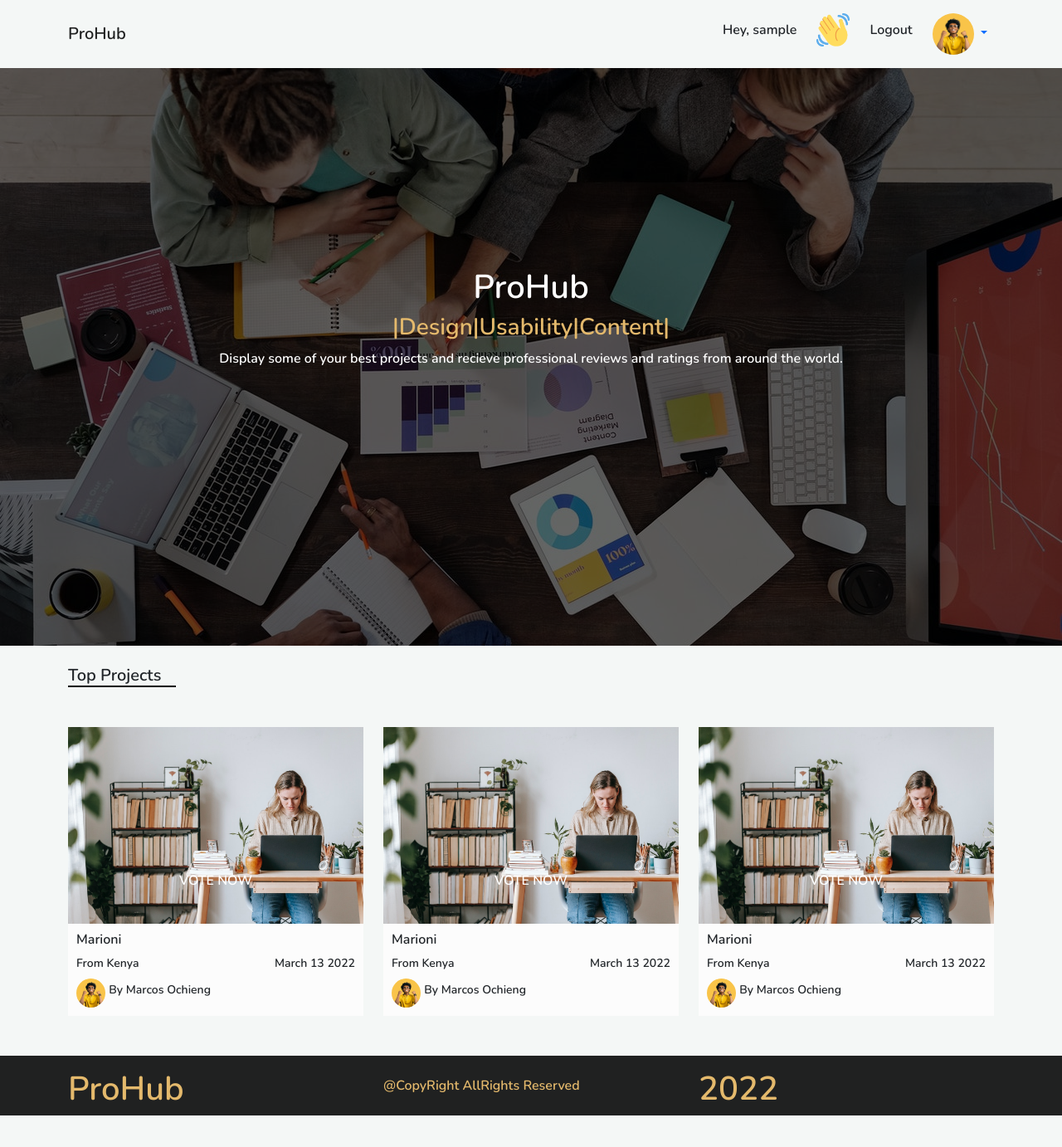
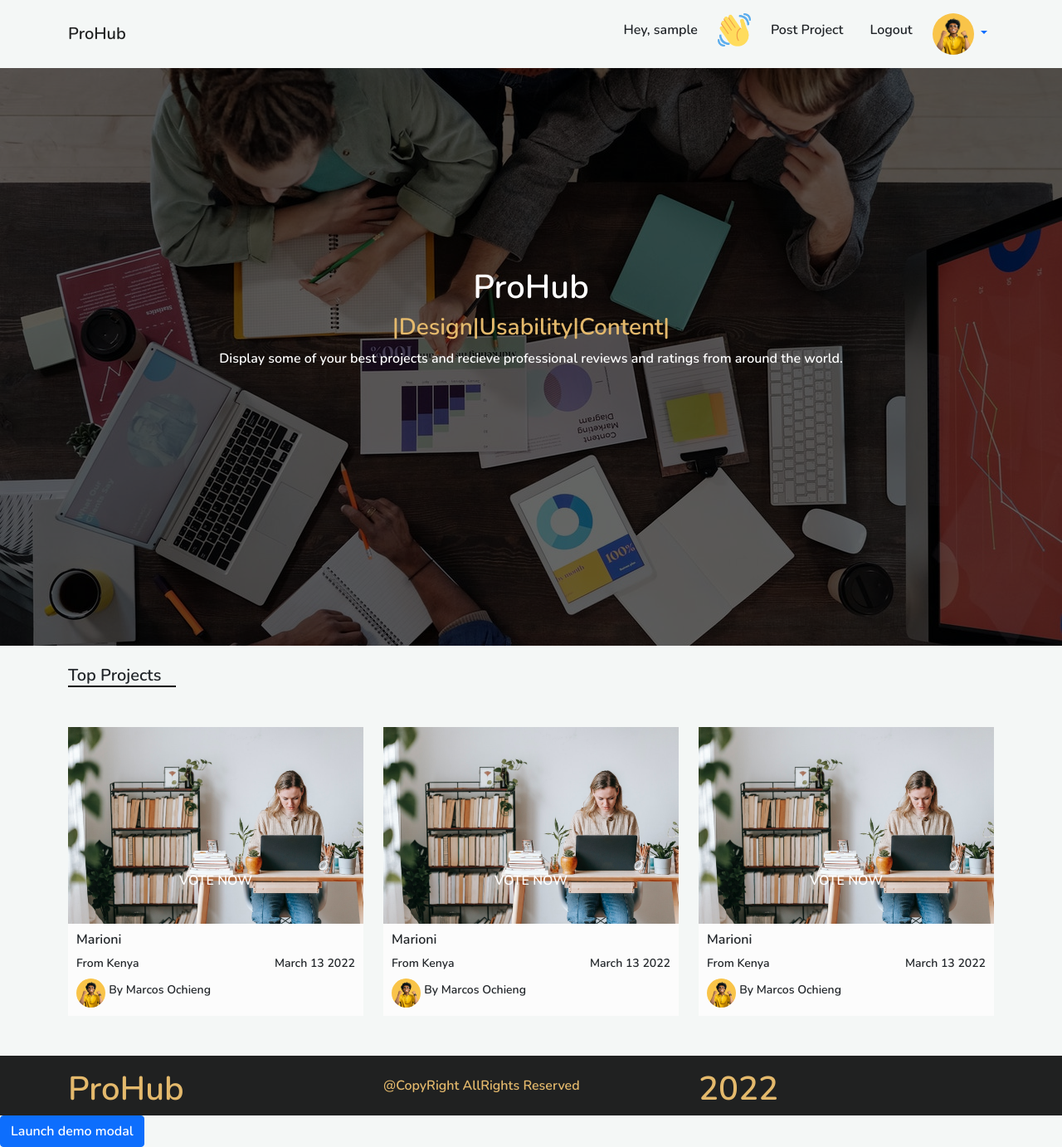
Before and after one commit to Marcos8060/Django-Project-Management-Website, a Django app: page / in a window 1280 px wide. Shown: the whole page at 83% size. Before the commit the page ends 1344 px from the top, so only its background shows below. Run offline with Django 4.2, Linux system fonts and the light colour scheme; the visitor is signed in with stand-in values (Sample User, id 1); some libraries are stand-ins or nearby versions.

Commit message:
created the post modal

```diff
--- a/prohub/templates/index.html
+++ b/prohub/templates/index.html
@@ -17,6 +17,7 @@
                 {% if user.is_authenticated %}
                 <li class="m-3">Hey, {{ user.username }}</li>
                 <img style="width: 40px; height: 40px;" class="img-fluid m-2" src="../static/images/wave.png" alt="">
+                <li style="cursor: pointer;" data-bs-toggle="modal" data-bs-target="#exampleModal" class="m-3"><a class="text-decoration-none text-dark">Post Project</a></li>
                 <li class="m-3"><a class="text-decoration-none text-dark" href="{% url 'logout' %}">Logout</a></li>
                 {% else %}
                 <li class="m-3"><a class="text-decoration-none text-dark" href="{% url 'register' %}">SignUp</a></li>
@@ -122,4 +123,28 @@
         </div>
     </div>
 </footer>
+<!-- POST MODAL -->
+<!-- Button trigger modal -->
+<button type="button" class="btn btn-primary" >
+    Launch demo modal
+  </button>
+
+  <!-- Modal -->
+  <div class="modal fade" id="exampleModal" tabindex="-1" aria-labelledby="exampleModalLabel" aria-hidden="true">
+    <div class="modal-dialog">
+      <div class="modal-content">
+        <div class="modal-header">
+          <h5 class="modal-title" id="exampleModalLabel">Modal title</h5>
+          <button type="button" class="btn-close" data-bs-dismiss="modal" aria-label="Close"></button>
+        </div>
+        <div class="modal-body">
+          ...
+        </div>
+        <div class="modal-footer">
+          <button type="button" class="btn btn-secondary" data-bs-dismiss="modal">Close</button>
+          <button type="button" class="btn btn-primary">Save changes</button>
+        </div>
+      </div>
+    </div>
+  </div>
 {% endblock %}
```
